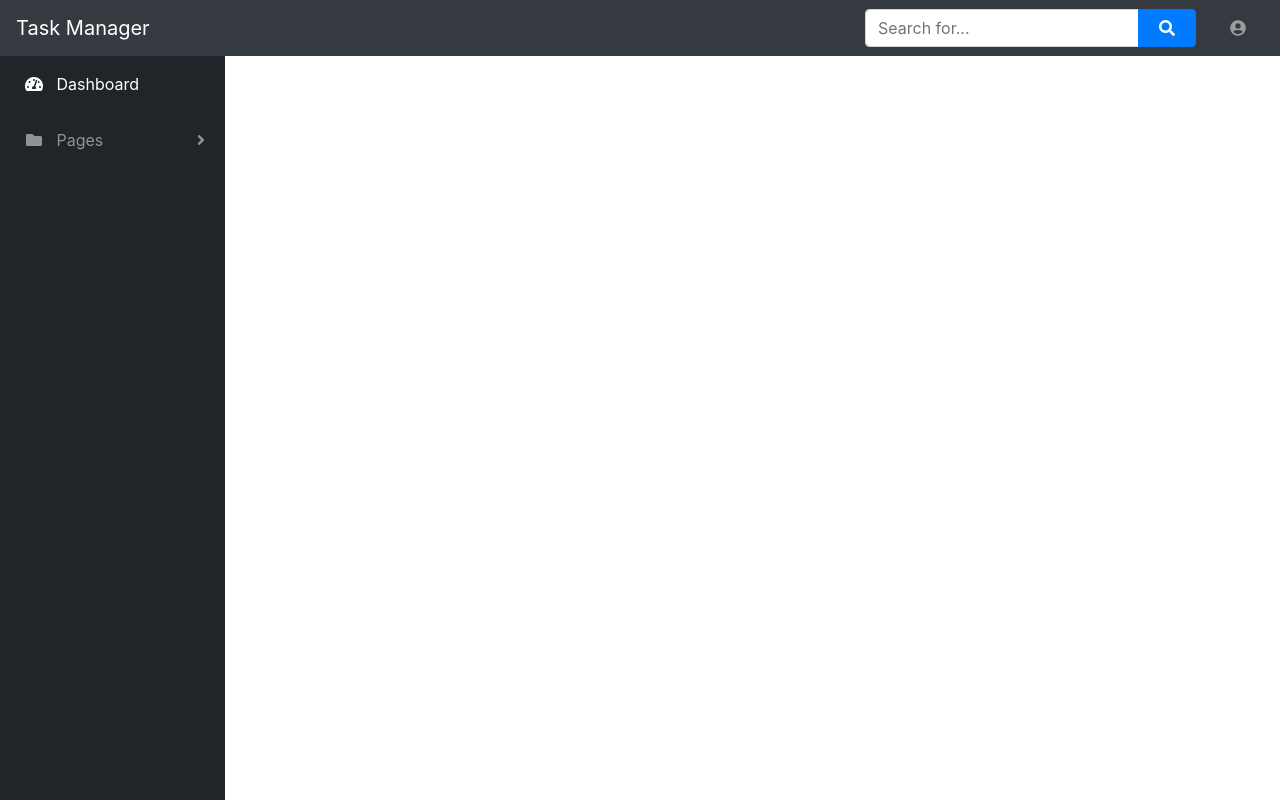
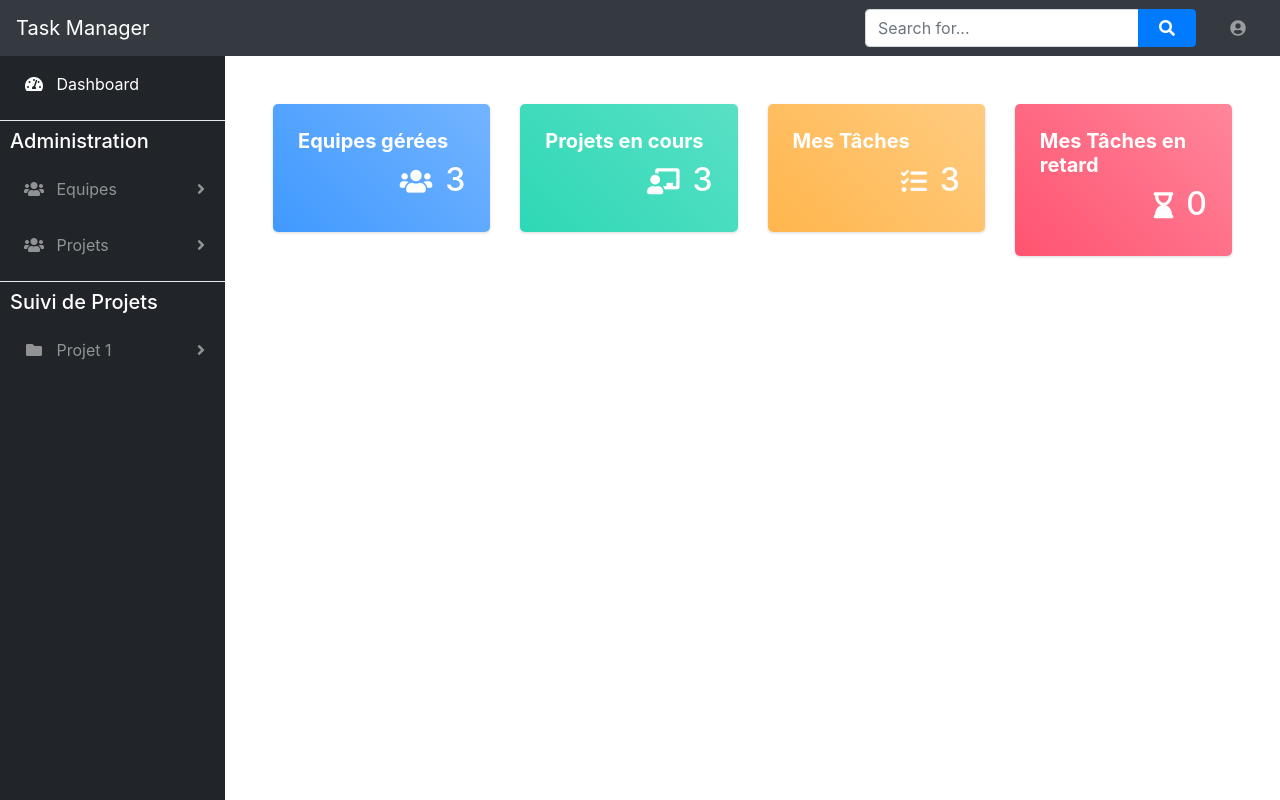
Before and after one commit to tdelavoux/taskManager, a Symfony app: template templates/Dashboard/dashboard.html.twig in a window 1280 px wide. Run offline with Twig, Linux system fonts and the light colour scheme; the template is opened without the code that fills it, so the values that code supplies are empty; some libraries are stand-ins or nearby versions.

Commit message:
safty dashboard + account 16/05

```diff
--- a/config/routes.yaml
+++ b/config/routes.yaml
@@ -5,3 +5,9 @@
 dashboard:
   path:       /dashboard
   controller: App\Controller\DashboardController::dashboard
+index:
+  path:       /
+  controller: App\Controller\SecurityController::login
+account:
+  path:       /account
+  controller: App\Controller\AccountController::account
--- a/public/css/taskManager.css
+++ b/public/css/taskManager.css
@@ -1,21 +1,62 @@
+/* #############################################################################
+					Blocs principaux des pages
+################################################################################*/
+body{
+	max-height: 100vh;
+	display: flex;
+	flex-direction: column;
+}
+
+.navbar{
+	height: 60px;
+}
+
 #contentPage{
 	display: flex;
 	justify-content: center;
 	align-items: center;
-	height: 100vh;
+	height: calc(100vh - 60px);
 }
 
 #centered-bloc{
-	//border: solid 1px;
 	text-align: center;
 	padding: 1em;
 	vertical-align: middle;
+	margin-top: -1em;
 
 }
 
-#centered-bloc{
-	margin-top: -10%;
+#wrapper{
+	flex:1;
 }
+
+.padding-page{
+	padding: 3em;
+}
+/* #############################################################################
+					Fonts Color et overwrite
+################################################################################*/
+
+i{
+	margin: 0 0.5em;
+}
+
+h5{
+	color: #fff;
+}
+
+.sidebar-header{
+	padding-left: 0.5em;
+}
+
+.adder{
+	color: #27ae60;
+}
+
+
+/* #############################################################################
+					Formulaires
+################################################################################*/
 
 .form-group{
 	text-align: left;
@@ -30,6 +71,61 @@ form{
 	justify-content: space-between;
 }
 
-i{
-	margin: 0 0.5em;
+/* #############################################################################
+					Cards
+################################################################################*/
+
+
+.order-card {
+    color: #fff;
 }
+.order-card:hover{
+   -moz-box-shadow: 3px 3px 30px #656565;
+	-webkit-box-shadow: 3px 3px 30px #656565;
+	-o-box-shadow: 3px 3px 30px  #656565;
+	box-shadow: 3px 3px 30px #656565;
+
+}
+
+.bg-c-blue {
+    background: linear-gradient(45deg,#4099ff,#73b4ff);
+}
+
+.bg-c-green {
+    background: linear-gradient(45deg,#2ed8b6,#59e0c5);
+}
+
+.bg-c-yellow {
+    background: linear-gradient(45deg,#FFB64D,#ffcb80);
+}
+
+.bg-c-pink {
+    background: linear-gradient(45deg,#FF5370,#ff869a);
+}
+
+
+.card {
+    border-radius: 5px;
+    -webkit-box-shadow: 0 1px 2.94px 0.06px rgba(4,26,55,0.16);
+    box-shadow: 0 1px 2.94px 0.06px rgba(4,26,55,0.16);
+    border: none;
+    margin-bottom: 30px;
+    -webkit-transition: all 0.3s ease-in-out;
+    transition: all 0.3s ease-in-out;
+}
+
+.card .card-block {
+    padding: 25px;
+}
+
+.order-card i {
+    font-size: 26px;
+}
+
+.f-left {
+    float: left;
+}
+
+.f-right {
+    float: right;
+}
--- /dev/null
+++ b/templates/Account/account.html.twig
@@ -0,0 +1,6 @@
+{% extends "dashboardTemplate.html.twig" %}
+
+
+{% block dashboardContent %}
+
+{% endblock %}
--- a/templates/Dashboard/dashboard.html.twig
+++ b/templates/Dashboard/dashboard.html.twig
@@ -1,71 +1,48 @@
-{# templates/Dashboard/dashboard.html.twig #}
+{# extends dashboardTemplate ans base #}
 
-{% extends "base.html.twig" %}
-
-{% block title %}{{ parent() }} - MyDashboard{% endblock %}
+{% extends "dashboardTemplate.html.twig" %}
 
 
-{% block body %}
-<nav class="navbar navbar-expand navbar-dark bg-dark static-top">
+{% block dashboardContent %}
+<div class="container-fluid padding-page">
 
-	<a class="navbar-brand mr-1" href="dashboard">Task Manager </a>
+	<div class="row">
+		 <div class="col-md-4 col-xl-3">
+            <div class="card bg-c-blue order-card">
+                <div class="card-block">
+                    <h5 class="m-b-20 font-weight-bold">Equipes gérées</h5>
+                    <h2 class="text-right"><i class="fas fa-users"></i><span>3</span></h2>
+                </div>
+            </div>
+        </div>
 
+        <div class="col-md-4 col-xl-3">
+            <div class="card bg-c-green order-card">
+                <div class="card-block">
+                    <h5 class="m-b-20 font-weight-bold">Projets en cours</h5>
+                    <h2 class="text-right"><i class="fas fa-chalkboard-teacher"></i><span>3</span></h2>
+                </div>
+            </div>
+        </div>
 
-	<!-- Navbar Search -->
-	<form class="d-none d-md-inline-block form-inline ml-auto mr-0 mr-md-3 my-2 my-md-0">
-	  <div class="input-group">
-	    <input type="text" class="form-control" placeholder="Search for..." aria-label="Search" aria-describedby="basic-addon2">
-	    <div class="input-group-append">
-	      <button class="btn btn-primary" type="button">
-	        <i class="fas fa-search"></i>
-	      </button>
-	    </div>
-	  </div>
-	</form>
+        <div class="col-md-4 col-xl-3">
+            <div class="card bg-c-yellow order-card">
+                <div class="card-block">
+                    <h5 class="m-b-20 font-weight-bold">Mes Tâches</h5>
+                    <h2 class="text-right"><i class="fas fa-tasks"></i><span>3</span></h2>
+                </div>
+            </div>
+        </div>
 
-	<!-- Navbar -->
-	<ul class="navbar-nav ml-auto ml-md-0">
-	  <li class="nav-item dropdown no-arrow">
-	    <a class="nav-link dropdown-toggle" href="#" id="userDropdown" role="button" data-toggle="dropdown" aria-haspopup="true" aria-expanded="false">
-	      <i class="fas fa-user-circle fa-fw"></i>
-	    </a>
-	    <div class="dropdown-menu dropdown-menu-right" aria-labelledby="userDropdown">
-	      <a class="dropdown-item" href="#">Settings</a>
-	      <a class="dropdown-item" href="#">Activity Log</a>
-	      <div class="dropdown-divider"></div>
-	      <a class="dropdown-item" href="deconnexion">Logout</a>
-	    </div>
-	  </li>
-	</ul>
+        <div class="col-md-4 col-xl-3">
+            <div class="card bg-c-pink order-card">
+                <div class="card-block">
+                    <h5 class="m-b-20 font-weight-bold">Mes Tâches en retard</h5>
+                    <h2 class="text-right"><i class="fas fa-hourglass-end"></i><span>0</span></h2>
+                </div>
+            </div>
+        </div>
 
-</nav>
-
-
-<div id="wrapper">
-    <!-- Sidebar -->
-    <ul class="sidebar navbar-nav">
-      <li class="nav-item active">
-        <a class="nav-link" href="dashboard">
-          <i class="fas fa-fw fa-tachometer-alt"></i>
-          <span>Dashboard</span>
-        </a>
-      </li>
-      <li class="nav-item dropdown">
-        <a class="nav-link dropdown-toggle" href="#" id="pagesDropdown" role="button" data-toggle="dropdown" aria-haspopup="true" aria-expanded="false">
-          <i class="fas fa-fw fa-folder"></i>
-          <span>Pages</span>
-        </a>
-        <div class="dropdown-menu" aria-labelledby="pagesDropdown">
-          <h6 class="dropdown-header">Login Screens:</h6>
-          <a class="dropdown-item" href="login.html">Login</a>
-          <a class="dropdown-item" href="register.html">Register</a>
-          <a class="dropdown-item" href="forgot-password.html">Forgot Password</a>
-          <div class="dropdown-divider"></div>
-          <h6 class="dropdown-header">Other Pages:</h6>
-          <a class="dropdown-item" href="404.html">404 Page</a>
-          <a class="dropdown-item" href="blank.html">Blank Page</a>
-        </div>
-      </li>
-    </ul>
+	</div>
 </div>
 {% endblock %}
--- /dev/null
+++ b/templates/dashboardTemplate.html.twig
@@ -0,0 +1,100 @@
+
+{% extends "base.html.twig" %}
+
+{% block title %}{{ parent() }} - MyDashboard{% endblock %}
+
+
+{% block body %}
+<nav class="navbar navbar-expand navbar-dark bg-dark static-top">
+
+	<a class="navbar-brand mr-1" href="dashboard">Task Manager </a>
+
+
+	<!-- Navbar Search -->
+	<form class="d-none d-md-inline-block form-inline ml-auto mr-0 mr-md-3 my-2 my-md-0">
+	  <div class="input-group">
+	    <input type="text" class="form-control" placeholder="Search for..." aria-label="Search" aria-describedby="basic-addon2">
+	    <div class="input-group-append">
+	      <button class="btn btn-primary" type="button">
+	        <i class="fas fa-search"></i>
+	      </button>
+	    </div>
+	  </div>
+	</form>
+
+	<!-- Navbar -->
+	<ul class="navbar-nav ml-auto ml-md-0">
+	  <li class="nav-item dropdown no-arrow">
+	    <a class="nav-link dropdown-toggle" href="#" id="userDropdown" role="button" data-toggle="dropdown" aria-haspopup="true" aria-expanded="false">
+	      <i class="fas fa-user-circle fa-fw"></i>
+	    </a>
+	    <div class="dropdown-menu dropdown-menu-right" aria-labelledby="userDropdown">
+	      <a class="dropdown-item" href="account">Mon Compte</a>
+	      <a class="dropdown-item" href="#">Activity Log</a>
+	      <div class="dropdown-divider"></div>
+	      <a class="dropdown-item" href="deconnexion">Logout</a>
+	    </div>
+	  </li>
+	</ul>
+</nav>
+
+<div id="wrapper">
+    <!-- Sidebar -->
+    <ul class="sidebar navbar-nav">
+      <li class="nav-item active">
+        <a class="nav-link" href="dashboard">
+          <i class="fas fa-fw fa-tachometer-alt"></i>
+          <span>Dashboard</span>
+        </a>
+      </li>
+       <div class="dropdown-divider"></div>
+
+      <!-- Panneau Administrateur -->
+      <h5 class="sidebar-header">Administration</h5>
+      <li class="nav-item dropdown">
+        <a class="nav-link dropdown-toggle" href="#" id="pagesDropdown" role="button" data-toggle="dropdown" aria-haspopup="true" aria-expanded="false">
+          <i class="fas fa-users"></i>
+          <span>Equipes</span>
+        </a>
+        <div class="dropdown-menu" aria-labelledby="pagesDropdown">
+          <h6 class="dropdown-header">Gérer mes équipes</h6>
+          <a class="dropdown-item" href="">Mes équipes</a>
+          <a class="dropdown-item adder" href=""><i class="fas fa-plus-circle"></i>Nouvelle equipe</a>
+	      </div>
+	  </li>
+      	<li class="nav-item dropdown">
+	        <a class="nav-link dropdown-toggle" href="#" id="pagesDropdown" role="button" data-toggle="dropdown" aria-haspopup="true" aria-expanded="false">
+	          <i class="fas fa-users"></i>
+	          <span>Projets</span>
+	        </a>
+	        <div class="dropdown-menu" aria-labelledby="pagesDropdown">
+	          <h6 class="dropdown-header">Gérer les projets</h6>
+	          <a class="dropdown-item" href="">Projet 1</a>
+	          <a class="dropdown-item" href="">Projet 2</a>
+	          <a class="dropdown-item" href="">Projet 3</a>
+	          <a class="dropdown-item adder" href=""><i class="fas fa-plus-circle"></i>Nouveau Projet</a>
+	        </div>
+    	</li>
+      </li>
+       <div class="dropdown-divider"></div>
+      <!-- Panneau Utilisateur -->
+      <h5 class="sidebar-header">Suivi de Projets</h5>
+      <li class="nav-item dropdown">
+        <a class="nav-link dropdown-toggle" href="#" id="pagesDropdown" role="button" data-toggle="dropdown" aria-haspopup="true" aria-expanded="false">
+          <i class="fas fa-fw fa-folder"></i>
+          <span>Projet 1</span>
+        </a>
+        <div class="dropdown-menu" aria-labelledby="pagesDropdown">
+          <a class="dropdown-item" href="">Tableau 1</a>
+          <a class="dropdown-item" href="">Tableau 2</a>
+        </div>
+      </li>
+    </ul>
+
+    <!-- Chargement du contenu de la page -->
+	{% block dashboardContent %}
+	{% endblock %}
+
+</div>
+
+{% endblock %}
```
Also changed, not shown: src/Controller/AccountController.php (added, +18 -0 lines), src/Controller/SecurityController.php (+9 -2 lines).
